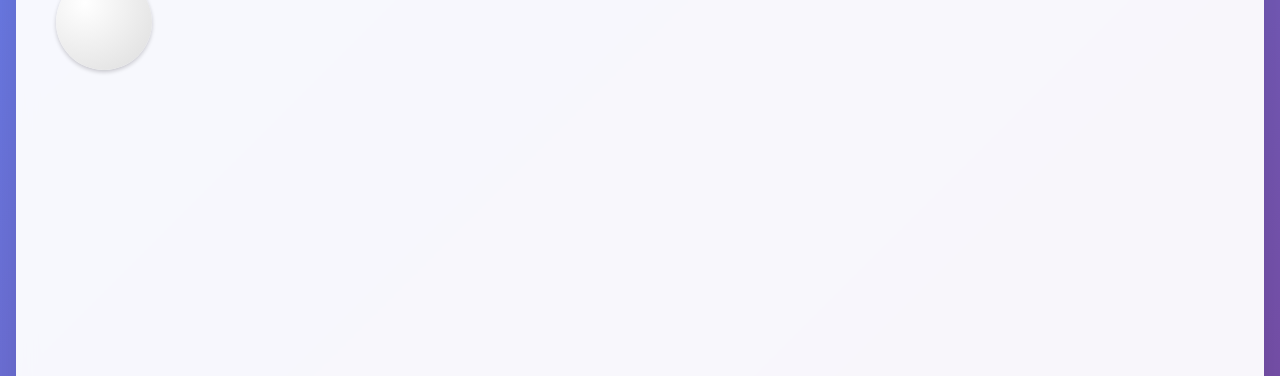
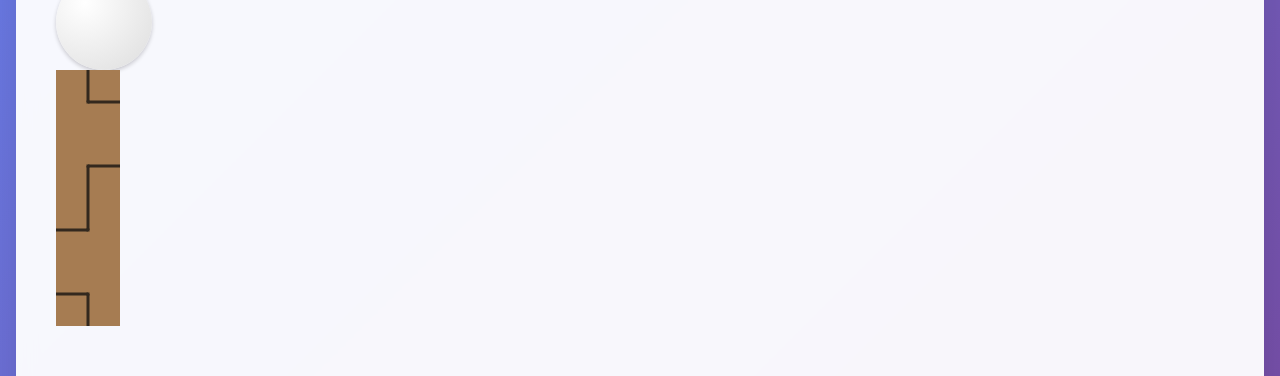
Before and after one commit to LiryCcc/liryccc.github.io, a React (Vite) app: page /dev in a window 1280 px wide. Shown: the part 277-653 px from the top of the page. Built offline with nearby package versions, Linux system fonts and the light colour scheme.

Commit message:
feat: 完成棋格

```diff
--- a/eslint.config.ts
+++ b/eslint.config.ts
@@ -18,7 +18,7 @@ export default defineConfig([
       reactCompiler.configs.recommended
     ],
     languageOptions: {
-      ecmaVersion: 2020,
+      ecmaVersion: 2025,
       globals: globals.browser
     }
   }
--- a/package.json
+++ b/package.json
@@ -28,6 +28,7 @@
     "@fluentui/react-components": "^9.72.10",
     "@reduxjs/toolkit": "^2.11.2",
     "ahooks": "^3.9.6",
+    "classnames": "^2.5.1",
     "dayjs": "^1.11.19",
     "i18next": "^25.8.0",
     "i18next-browser-languagedetector": "^8.2.0",
--- a/src/components/gomoku-point/index.module.css
+++ b/src/components/gomoku-point/index.module.css
@@ -1,4 +1,61 @@
 .container {
-  width: 4rem;
-  height: 4rem;
+  width: var(--gomoku-point-size);
+  height: var(--gomoku-point-size);
+  background-color: var(--gomoku-point-background-color);
+  position: relative;
 }
+
+.line {
+  background-color: var(--gomoku-line-color);
+  position: absolute;
+}
+
+.vertical-line {
+  width: var(--gomoku-line-size);
+  height: calc(var(--gomoku-point-size) / 2);
+}
+
+.horizontal-line {
+  width: calc(var(--gomoku-point-size) / 2);
+  height: var(--gomoku-line-size);
+}
+
+.left-line {
+  left: 0;
+  top: 50%;
+  transform: translateY(-50%);
+  justify-self: flex-end;
+}
+
+.right-line {
+  right: 0;
+  top: 50%;
+  transform: translateY(-50%);
+  transform-origin: left center;
+}
+
+.top-line {
+  top: 0;
+  left: 50%;
+  transform: translateX(-50%);
+  transform-origin: center bottom;
+}
+
+.bottom-line {
+  bottom: 0;
+  left: 50%;
+  transform: translateX(-50%);
+  transform-origin: center top;
+}
+
+.square {
+  width: var(--gomoku-line-size);
+  height: var(--gomoku-line-size);
+  left: 50%;
+  top: 50%;
+  transform: translate(-50%, -50%);
+}
+
+.none {
+  display: none;
+}
--- a/src/components/gomoku-point/index.tsx
+++ b/src/components/gomoku-point/index.tsx
@@ -1,15 +1,33 @@
+import { createCn } from '@/utils/class-names';
 import type { FC } from 'react';
 import styles from './index.module.css';
-import type { GomokuPointProps } from './utils';
+import { type GomokuPointProps } from './utils';
+
+const cn = createCn(styles);
 
 /**
  * 单个点的组件，
- * 从左下开始 x y定位，坐标从0开始
+ * 从左下开始 x y定位，坐标从0开始, 0, 0是左下角
  */
 
-const GomokuPoint: FC<GomokuPointProps> = () => {
-  console.log(styles);
-  return <div className={styles['container']}></div>;
+const GomokuPoint: FC<GomokuPointProps> = ({ minIndex, maxIndex, x, y }) => {
+  // 如果x < maxIndex，则有right line
+  const haveRightLine = x < maxIndex;
+  // 如果x > minIndex, 则有left line
+  const haveLeftLine = x > minIndex;
+  // 如果y < maxIndex, 则有top line
+  const haveTopLine = y < maxIndex;
+  // 如果y > minIndex，则有bottom line
+  const haveBottomLine = y > minIndex;
+  return (
+    <div className={styles['container']}>
+      <div className={cn('line', 'horizontal-line', haveLeftLine ? 'left-line' : 'none')} />
+      <div className={cn('line', 'horizontal-line', haveRightLine ? 'right-line' : 'none')} />
+      <div className={cn('line', 'vertical-line', haveTopLine ? 'top-line' : 'none')} />
+      <div className={cn('line', 'vertical-line', haveBottomLine ? 'bottom-line' : 'none')} />
+      <div className={cn('square', 'line')} />
+    </div>
+  );
 };
 
 export default GomokuPoint;
--- a/src/index.css
+++ b/src/index.css
@@ -1,10 +1,9 @@
 @import url('normalize.css');
+@import url('./styles/gomoku.css');
 
 /* 设置根字体大小，使用rem适配设备像素，自动缩放 */
 html {
   font-size: clamp(0.875rem, 1vw + 0.5rem, 1rem);
-
-  /* 最小14px，最大16px，根据视口宽度自适应 */
 }
 
 /* 确保所有内容不溢出屏幕 */
--- a/src/pages/dev/index.tsx
+++ b/src/pages/dev/index.tsx
@@ -15,7 +15,10 @@ const Dev = () => {
         <Stone player={GOMOKU_POINT_STATUS.WHITE} />
       </div>
       <div>
-        <GomokuPoint minIndex={0} maxIndex={0} x={0} y={0} status={'NONE'}></GomokuPoint>
+        <GomokuPoint minIndex={0} maxIndex={1} x={0} y={0} status={'NONE'}></GomokuPoint>
+        <GomokuPoint minIndex={0} maxIndex={1} x={0} y={1} status={'NONE'}></GomokuPoint>
+        <GomokuPoint minIndex={0} maxIndex={1} x={1} y={0} status={'NONE'}></GomokuPoint>
+        <GomokuPoint minIndex={0} maxIndex={1} x={1} y={1} status={'NONE'}></GomokuPoint>
       </div>
     </div>
   );
--- /dev/null
+++ b/src/styles/gomoku.css
@@ -0,0 +1,9 @@
+/**
+ * 五子棋相关主题变量
+ */
+:root {
+  --gomoku-line-color: #33281e;
+  --gomoku-point-background-color: #a67c52;
+  --gomoku-point-size: 4rem;
+  --gomoku-line-size: 3px;
+}
--- /dev/null
+++ b/src/utils/class-names.ts
@@ -0,0 +1,8 @@
+import classNames from 'classnames';
+
+export const createCn = (styles: CSSModuleClasses): ((...arr: string[]) => ReturnType<typeof classNames>) => {
+  return (...arr: string[]) => {
+    const classes = arr.map((v) => styles[v]);
+    return classNames(...classes);
+  };
+};
```
Also changed, not shown: 1 other file (tests, documents, lock files or other folders).
